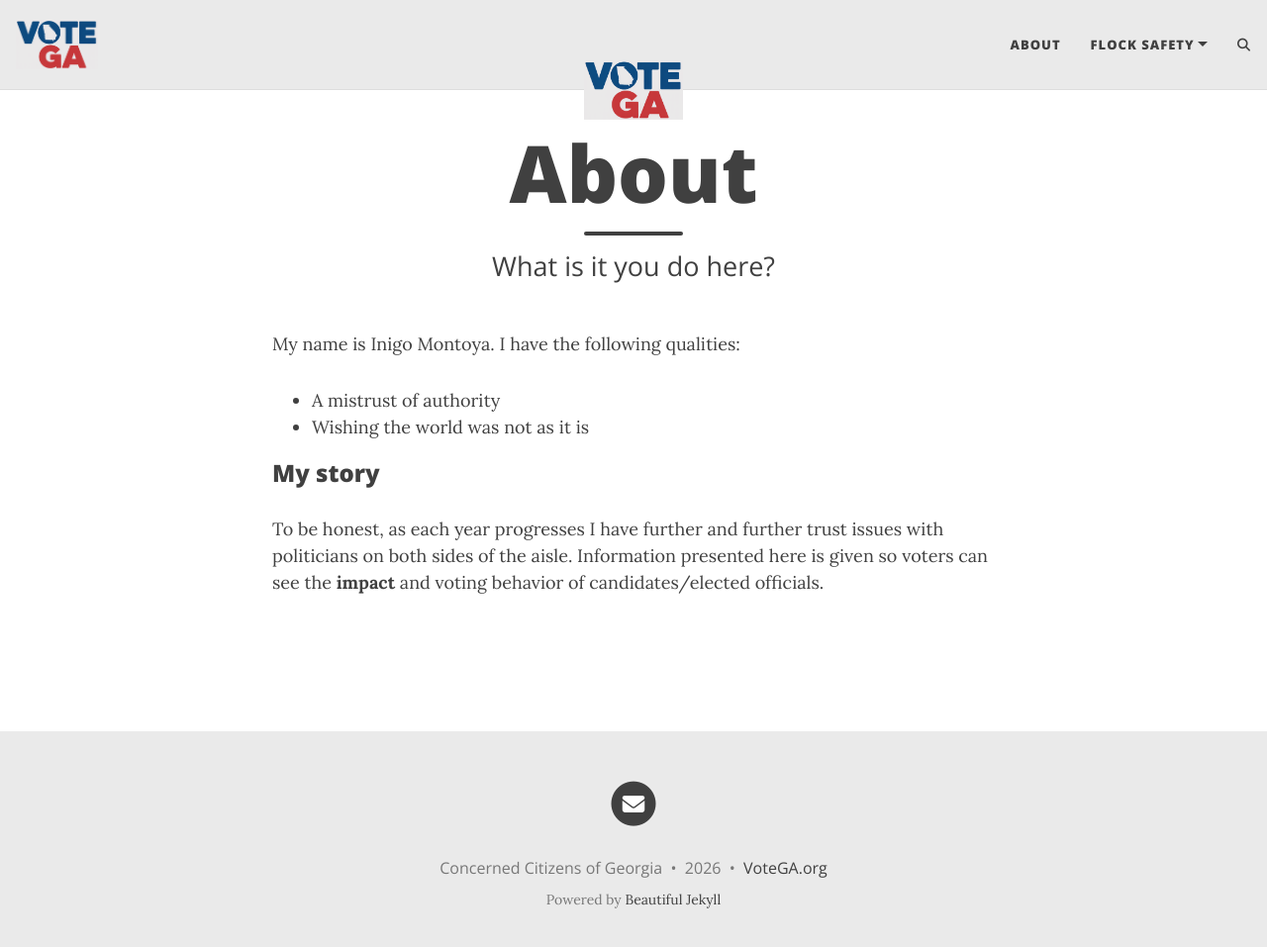
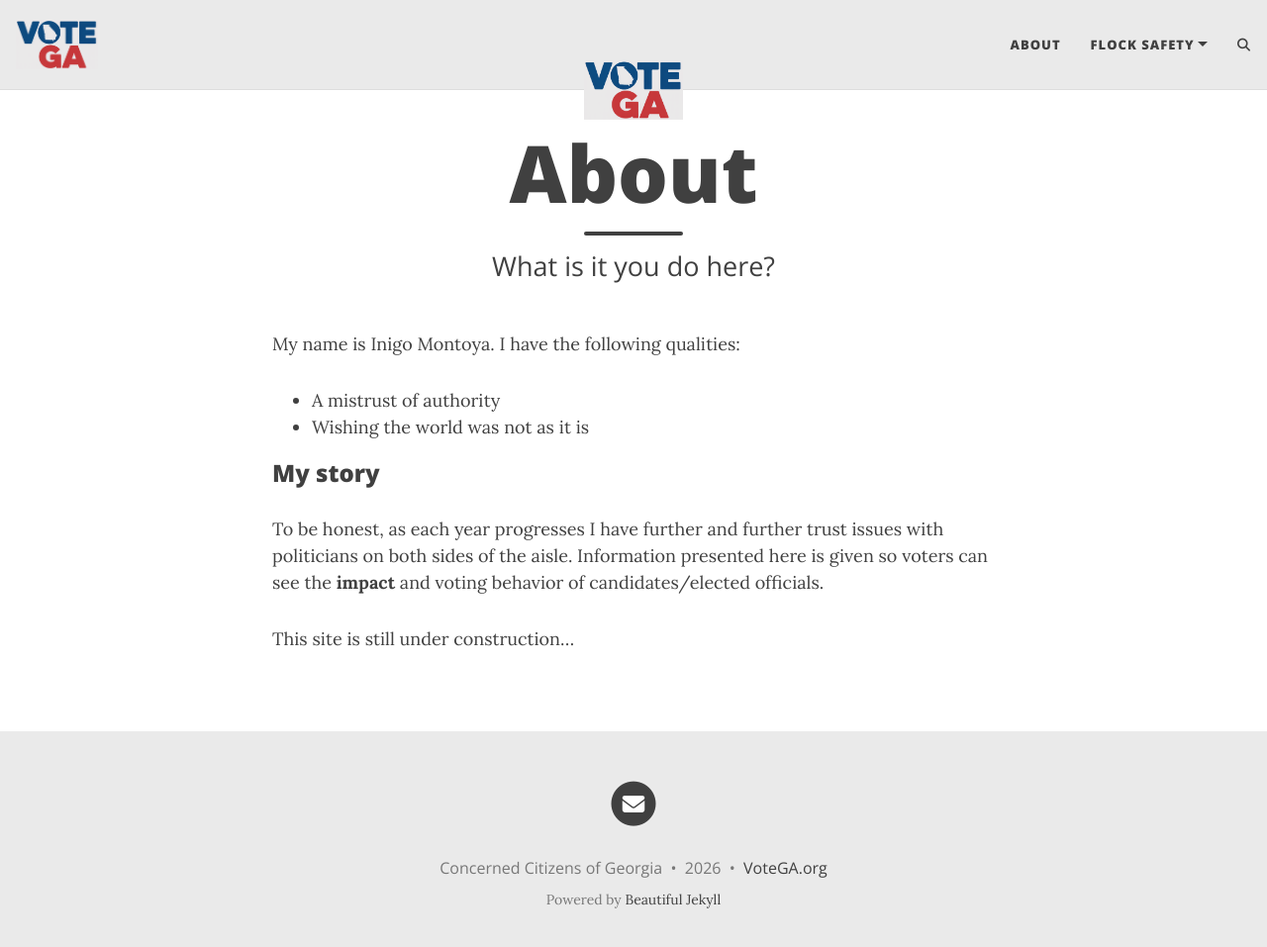
Before and after one commit to Votega/votega.org-TEST, a Jekyll site: the page built from about.md, in a window 1280 px wide and 970 px high. Shown: the top 957 px of the window at 99% size. Built offline with Jekyll 4.4.1, drawn with Linux system fonts in a browser that asks for light colours; comment, search, counter and statistics services are not loaded.

Commit message:
Update about.md

```diff
--- a/about.md
+++ b/about.md
@@ -12,3 +12,5 @@ My name is Inigo Montoya. I have the following qualities:
 ### My story
 
 To be honest, as each year progresses I have further and further trust issues with politicians on both sides of the aisle. Information presented here is given so voters can see the **impact** and voting behavior of candidates/elected officials.
+
+This site is still under construction...
```
